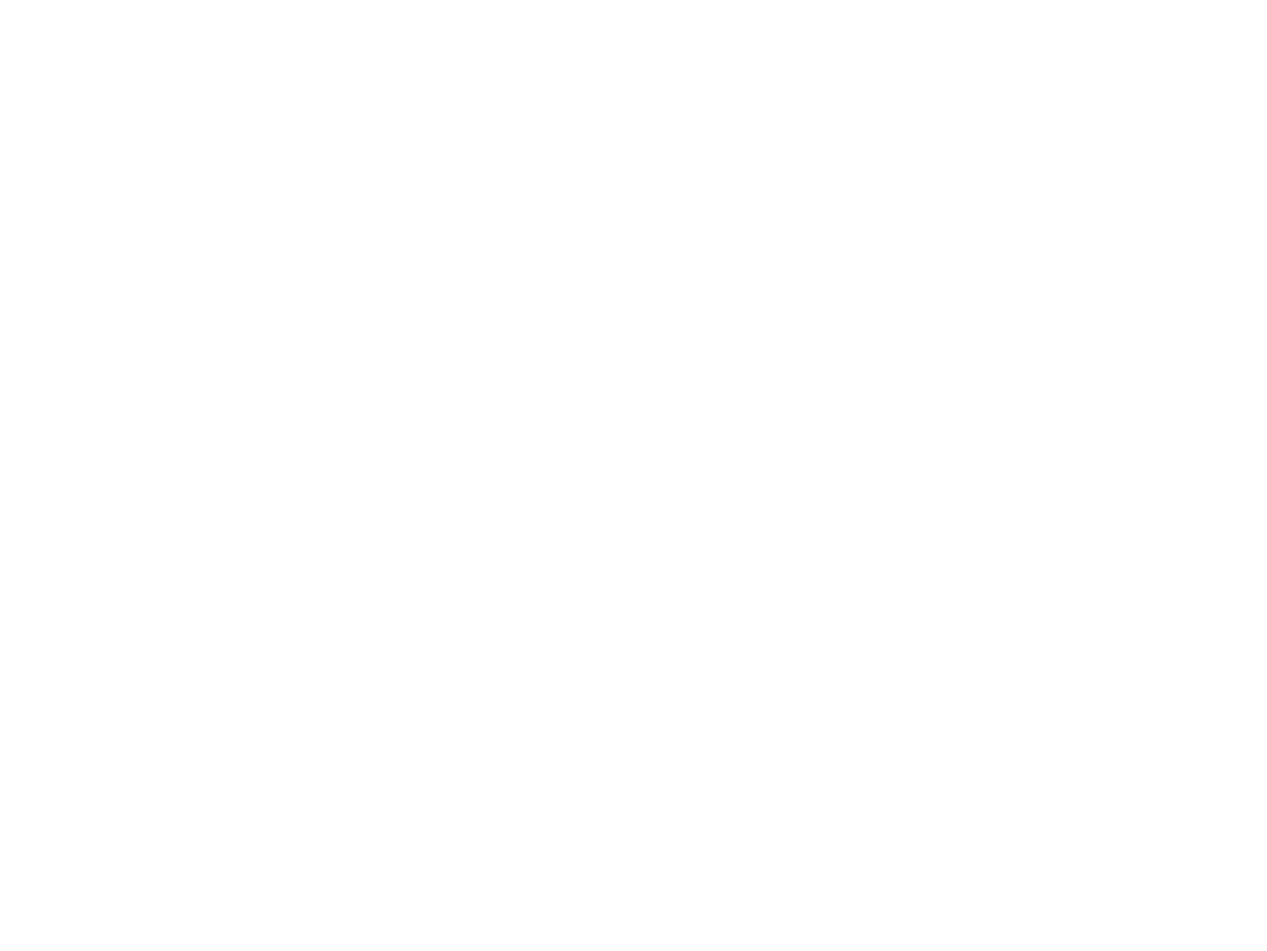
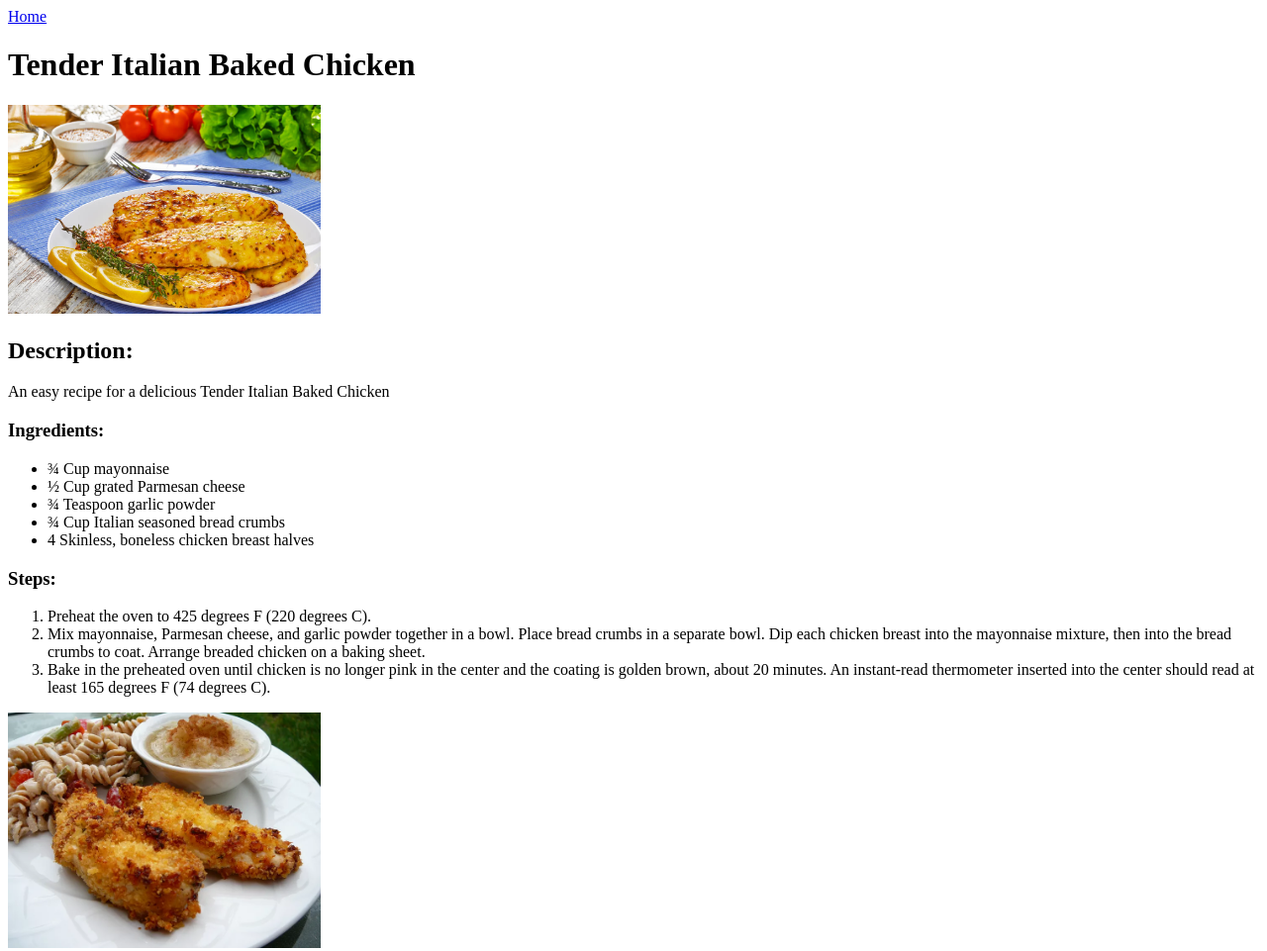
Before and after one commit to brenohellyto/odin-recipes2, a plain HTML site: page recipes/tender-italian-baked-chicken.html in a window 1280 px wide. Shown: the whole page at 99% size. Before the commit the page ends 800 px from the top, so only its background shows below. Drawn offline with Linux system fonts and the light colour scheme.

Commit message:
All files upload

```diff
--- a/recipes/tender-italian-baked-chicken.html
+++ b/recipes/tender-italian-baked-chicken.html
@@ -0,0 +1,39 @@
+<!DOCTYPE html>
+<html lang="en">
+<head>
+  <meta charset="UTF-8">
+  <meta http-equiv="X-UA-Compatible" content="IE=edge">
+  <meta name="viewport" content="width=device-width, initial-scale=1.0">
+  <title>Tender Italian Baked Chicken</title>
+</head>
+<body>
+  <a href="../index.html"> Home</a>
+
+  <h1> Tender Italian Baked Chicken </h1>
+  <img src="../images/Tender-Italian-Baked-Chicken.jpg" alt="Tender Italian Baked Chicken" width="25%" height="25%">
+  <h2>Description:</h2>
+  <p>An easy recipe for a delicious Tender Italian Baked Chicken</p>
+
+<!-- Ingredients -->
+  <h3> Ingredients: </h3>
+  <ul>
+    <li> ¾ Cup mayonnaise </li>
+    <li> ½ Cup grated Parmesan cheese</li>
+    <li> ¾ Teaspoon garlic powder </li>
+    <li> ¾ Cup Italian seasoned bread crumbs</li>
+    <li> 4 Skinless, boneless chicken breast halves</li>
+  </ul>
+<!-- Ingredients -->
+
+<!-- Steps -->
+<h3> Steps: </h3>
+
+<ol>
+  <li>Preheat the oven to 425 degrees F (220 degrees C).</li>
+  <li>Mix mayonnaise, Parmesan cheese, and garlic powder together in a bowl. Place bread crumbs in a separate bowl. Dip each chicken breast into the mayonnaise mixture, then into the bread crumbs to coat. Arrange breaded chicken on a baking sheet.</li>
+  <li>Bake in the preheated oven until chicken is no longer pink in the center and the coating is golden brown, about 20 minutes. An instant-read thermometer inserted into the center should read at least 165 degrees F (74 degrees C).</li>
+</ol>
+<!-- Steps -->
+<img src="../images/chicken.jpg" alt="chicken" width="25%" height="25%">
+</body>
+</html>
```
Also changed, not shown: recipes/bread-with-butter.html (+1 -1 lines), images/Tender-Italian-Baked-Chicken.jpg (added), images/chicken.jpg (added).
